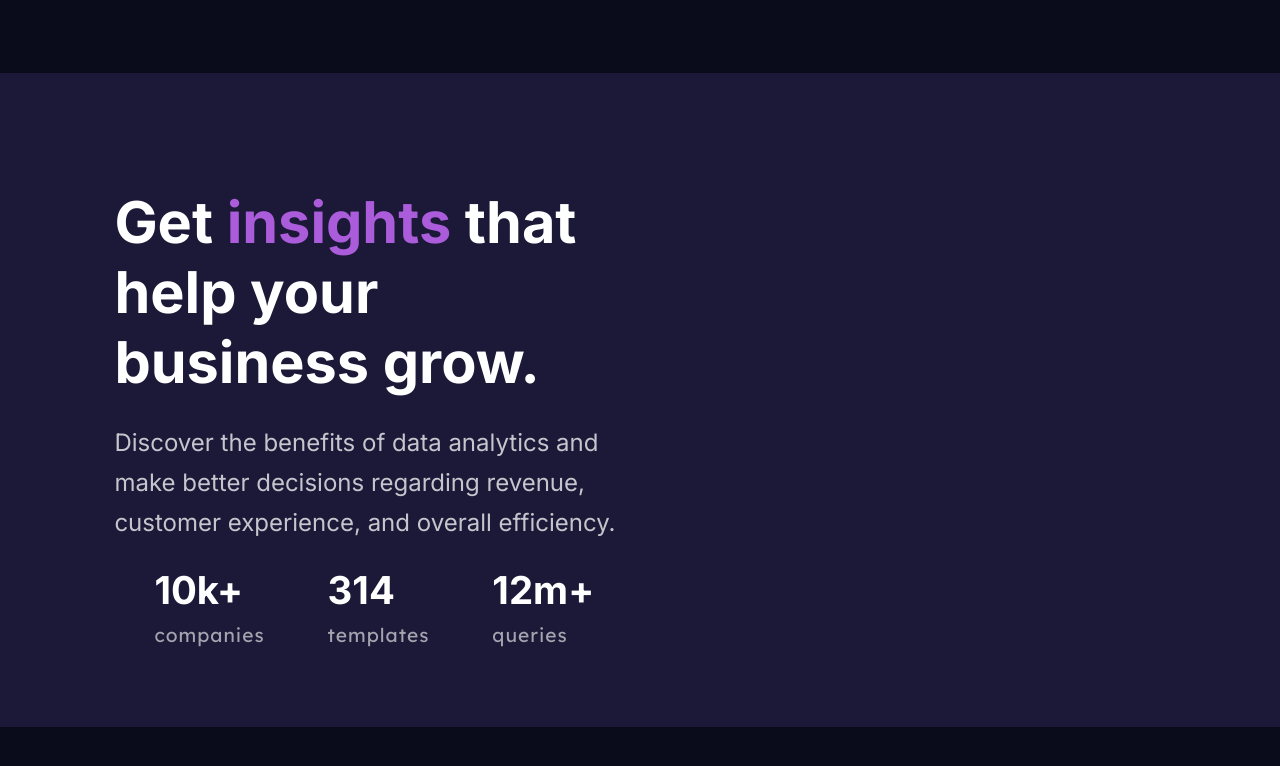
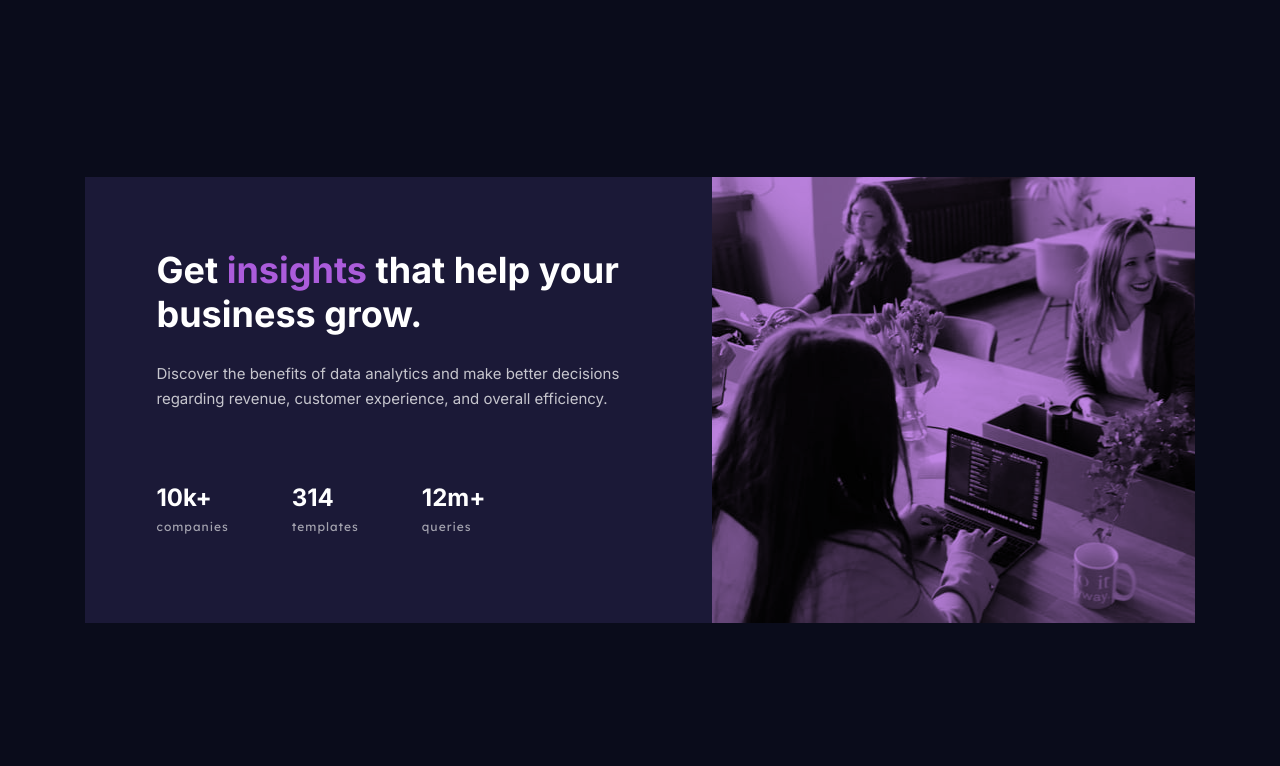
Before and after one commit to WingChhun/stats-preview-card-component-main, a website: page index.html in a window 1280 px wide. Drawn offline with Linux system fonts and the light colour scheme.

Commit message:
fix: finish desktop resolution

```diff
--- a/index.html
+++ b/index.html
@@ -55,9 +55,9 @@
           </ul>
         </div>
         <div class="preview-card__right">
-          <!-- TODO Make responsive, add overlay.-->
-          <div className="background" />
+          <div class="background" />
         </div>
+        <div class="preview-card__overlay" />
       </section>
     </div>
 
--- a/sass/main.scss
+++ b/sass/main.scss
@@ -7,13 +7,12 @@ body {
   box-sizing: border-box;
   margin: 0;
   padding: 0;
-  font-size: 100%;
+  font-size: 62.5%;
   font: inherit;
 }
 
 body {
   // Use REM for font-sizing
-  font-size: 62.5%;
   font-family: Inter;
 }
 
@@ -31,22 +30,24 @@ body {
   background-color: $card-bg;
   width: 100%;
   max-width: 1110px;
+  height: 100%;
+  max-height: 446px;
   display: flex;
   flex-direction: row;
-  height: 446px;
-  padding: 0rem 7.15rem;
-  padding-top: 7.1rem;
-  padding-bottom: 5.9rem;
 
   .preview-card__left {
+    padding: 0px 71.5px;
+    padding-top: 71px;
+    padding-bottom: 59px;
     height: 100%;
     flex-basis: 50%;
+
     h1 {
       margin: 0;
       margin-bottom: 25px;
       font-weight: bold;
-      font-size: 3.6rem;
-      line-height: 4.4rem;
+      font-size: 36px;
+      line-height: 44px;
       span {
         color: $color-primary;
       }
@@ -56,13 +57,15 @@ body {
       font-family: Inter;
       font-style: normal;
       font-weight: normal;
-      font-size: 1.5rem;
-      line-height: 2.5rem;
+      font-size: 15px;
+      line-height: 25px;
     }
 
     .statistics {
+      margin-top: 72px;
       list-style: none;
       display: flex;
+      padding-left: 0;
       li {
         display: flex;
         flex-direction: column;
@@ -75,8 +78,8 @@ body {
           margin: 0;
           font-family: Inter;
           font-weight: 700;
-          line-height: 2.9rem;
-          font-size: 2.4rem;
+          line-height: 29px;
+          font-size: 24px;
           color: white;
           opacity: 1;
           margin-bottom: 2px;
@@ -85,8 +88,8 @@ body {
         p:last-child {
           margin: 0;
           font-family: Lexend Deca;
-          font-size: 1.2rem;
-          line-height: 2.5rem;
+          font-size: 12px;
+          line-height: 25px;
           letter-spacing: 1px;
           opacity: 0.6;
         }
@@ -96,12 +99,24 @@ body {
 
   .preview-card__right {
     flex-basis: 50%;
+    background-image: url('../images//desktop-header.jpg');
+    width: 100%;
+    height: 100%;
+    position: relative;
+  }
+  .preview-card__overlay {
+    position: absolute;
+    mix-blend-mode: multiply;
+    opacity: 0.75;
+    background-color: $color-primary;
+    width: 100%;
+    height: 100%;
   }
 }
 
 // Starter CSS
 .attribution {
-  font-size: 1.1rem;
+  font-size: 11px;
   text-align: center;
 
   a {
```
Also changed, not shown: dist/main.css, 1 other file.
